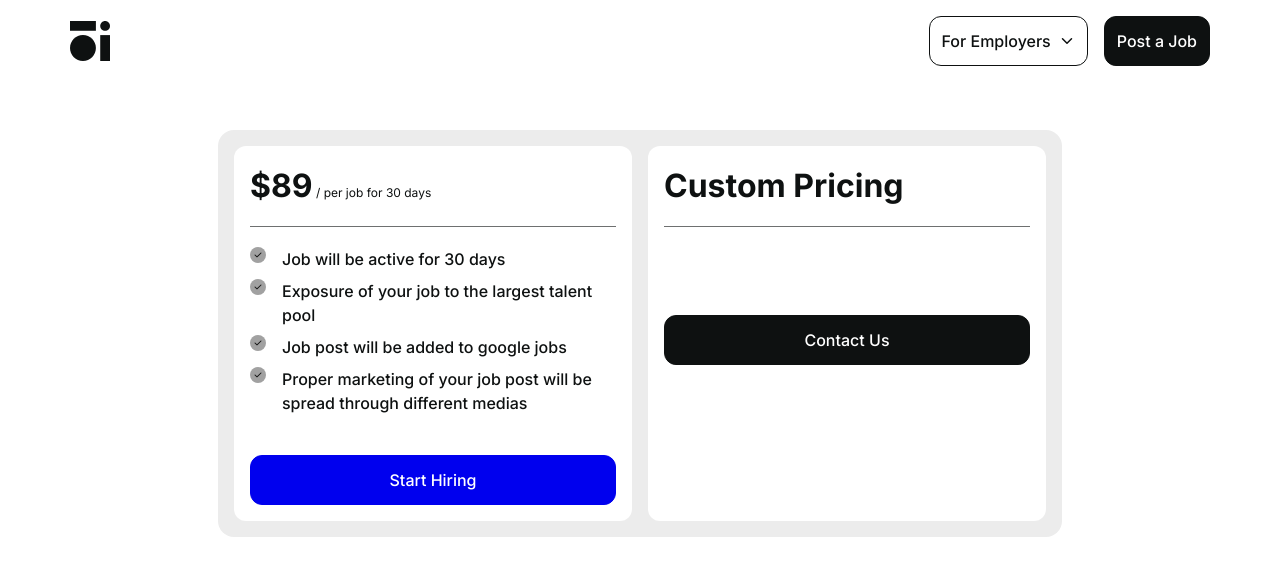
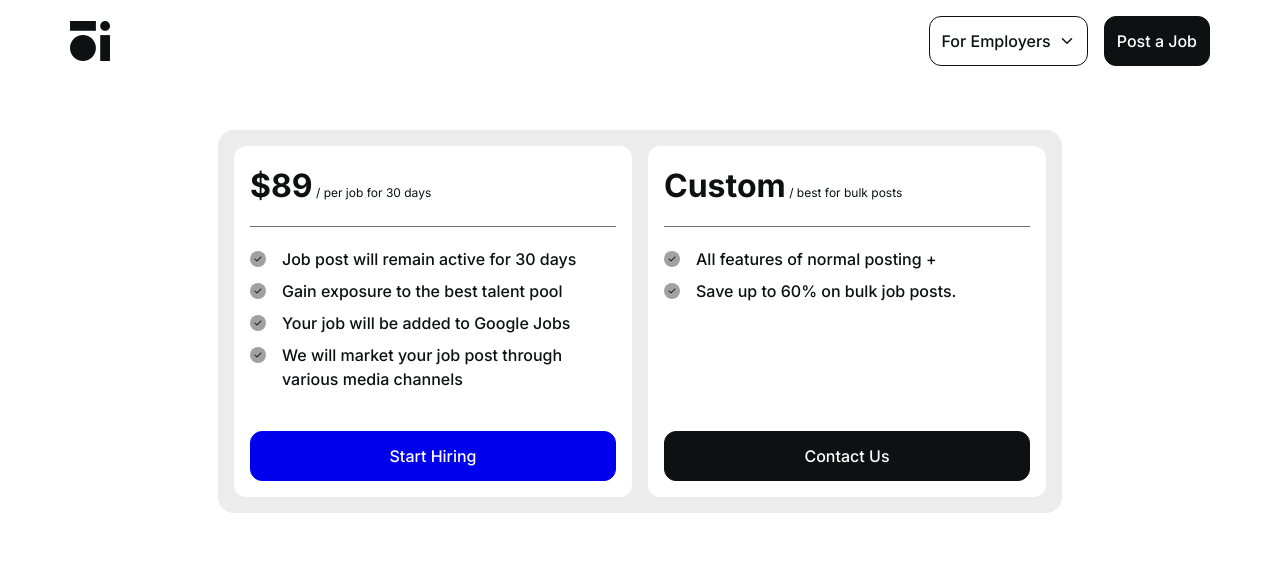
Before and after one commit to jobfinder456/Frontend, a Next.js app: page /pricing in a window 1280 px wide. Shown: the top 576 px of the page. Built offline with nearby package versions, Linux system fonts and the light colour scheme.

Commit message:
pricing updated

```diff
--- a/src/app/pricing/page.jsx
+++ b/src/app/pricing/page.jsx
@@ -22,43 +22,42 @@ const Page = () => {
             <hr className="w-[100%] border-base-2 mt-[0.5rem] mb-[0.75rem]"></hr>
 
             <div className="flex gap-[1rem] items-start justify-start">
-              <div className="w-[1rem] h-[1rem] bg-[#131313] bg-opacity-40 rounded-full text-[#131313] text-[8px] p-[0.25rem] flex justify-center items-center">
+              <div className="mt-1 w-[1rem] h-[1rem] bg-[#131313] bg-opacity-40 rounded-full text-[#131313] text-[8px] p-[0.25rem] flex justify-center items-center">
                 <FaCheck />
               </div>
 
               <h3 className="title-sub font-medium text-start">
-                Job will be active for 30 days
+                Job post will remain active for 30 days
               </h3>
             </div>
 
             <div className="flex gap-[1rem] items-start justify-start">
-              <div className="w-[1rem] h-[1rem] bg-[#131313] bg-opacity-40 rounded-full text-[#131313] text-[8px] p-[0.25rem] flex justify-center items-center">
+              <div className="w-[1rem] h-[1rem] bg-[#131313] bg-opacity-40 rounded-full text-[#131313] text-[8px] p-[0.25rem] flex justify-center items-center mt-1">
                 <FaCheck />
               </div>
 
               <h3 className="title-sub font-medium text-start">
-                Exposure of your job to the largest talent pool
+                Gain exposure to the best talent pool
               </h3>
             </div>
 
             <div className="flex gap-[1rem] items-start justify-start">
-              <div className="w-[1rem] h-[1rem] bg-[#131313] bg-opacity-40 rounded-full text-[#131313] text-[8px] p-[0.25rem] flex justify-center items-center">
+              <div className="mt-1 w-[1rem] h-[1rem] bg-[#131313] bg-opacity-40 rounded-full text-[#131313] text-[8px] p-[0.25rem] flex justify-center items-center">
                 <FaCheck />
               </div>
 
               <h3 className="title-sub font-medium text-start">
-                Job post will be added to google jobs
+                Your job will be added to Google Jobs
               </h3>
             </div>
 
             <div className="flex gap-[1rem] items-start justify-start">
-              <div className="w-[1rem] h-[1rem] bg-[#131313] bg-opacity-40 rounded-full text-[#131313] text-[8px] p-[0.25rem] flex justify-center items-center">
+              <div className="mt-1 w-[1rem] h-[1rem] bg-[#131313] bg-opacity-40 rounded-full text-[#131313] text-[8px] p-[0.25rem] flex justify-center items-center">
                 <FaCheck />
               </div>
 
               <h3 className="title-sub font-medium text-start">
-                Proper marketing of your job post will be spread through
-                different medias
+                We will market your job post through various media channels
               </h3>
             </div>
 
@@ -72,15 +71,38 @@ const Page = () => {
 
           <div className="md:w-[50%] flex-grow flex flex-col  text-base-1 bg-white p-[1rem] rounded-[12px] gap-[0.5rem]">
             <h1 className=" text-[28px] md:text-[32px] font-bold">
-              Custom Pricing
-              <span className="text-[0.75rem] font-normal"> </span>
+              Custom
+              <span className="text-[0.75rem] font-normal">
+                {" "}
+                / best for bulk posts{" "}
+              </span>
             </h1>
 
-            <hr className="w-[100%] border-base-2 mt-[0.5rem]"></hr>
+            <hr className="w-[100%] border-base-2 mt-[0.5rem] mb-[0.75rem]"></hr>
+
+            <div className="flex gap-[1rem] items-start justify-start">
+              <div className="mt-1 w-[1rem] h-[1rem] bg-[#131313] bg-opacity-40 rounded-full text-[#131313] text-[8px] p-[0.25rem] flex justify-center items-center">
+                <FaCheck />
+              </div>
+
+              <h3 className="title-sub font-medium text-start">
+                All features of normal posting +
+              </h3>
+            </div>
+
+            <div className="flex gap-[1rem] items-start justify-start">
+              <div className="mt-1 w-[1rem] h-[1rem] bg-[#131313] bg-opacity-40 rounded-full text-[#131313] text-[8px] p-[0.25rem] flex justify-center items-center">
+                <FaCheck />
+              </div>
+
+              <h3 className="title-sub font-medium text-start">
+                Save up to 60% on bulk job posts.
+              </h3>
+            </div>
 
             <Link
               href={"/contact"}
-              className="button-primary text-center mt-[5rem]"
+              className="button-primary text-center mt-auto"
             >
               Contact Us
             </Link>
```
